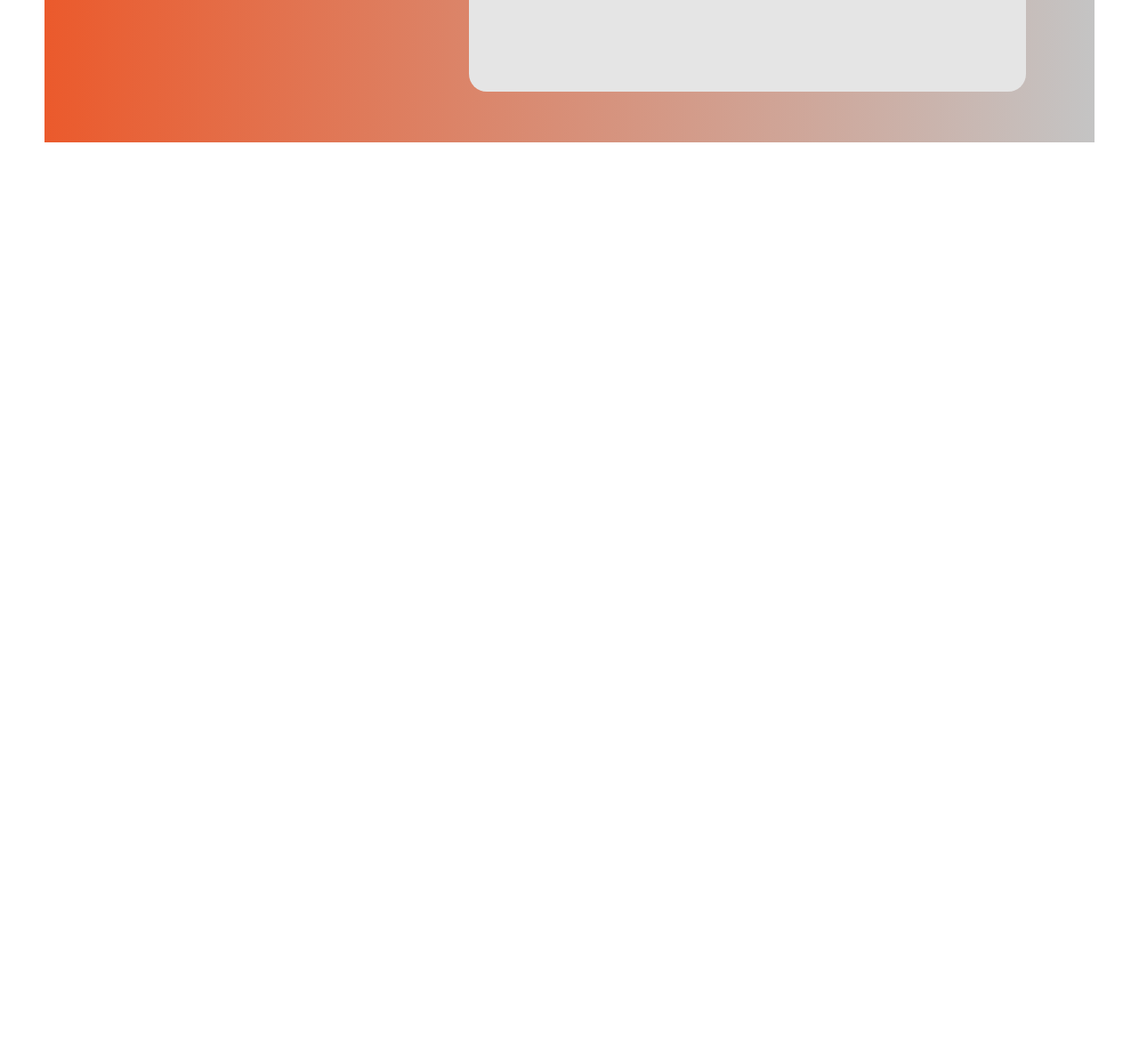
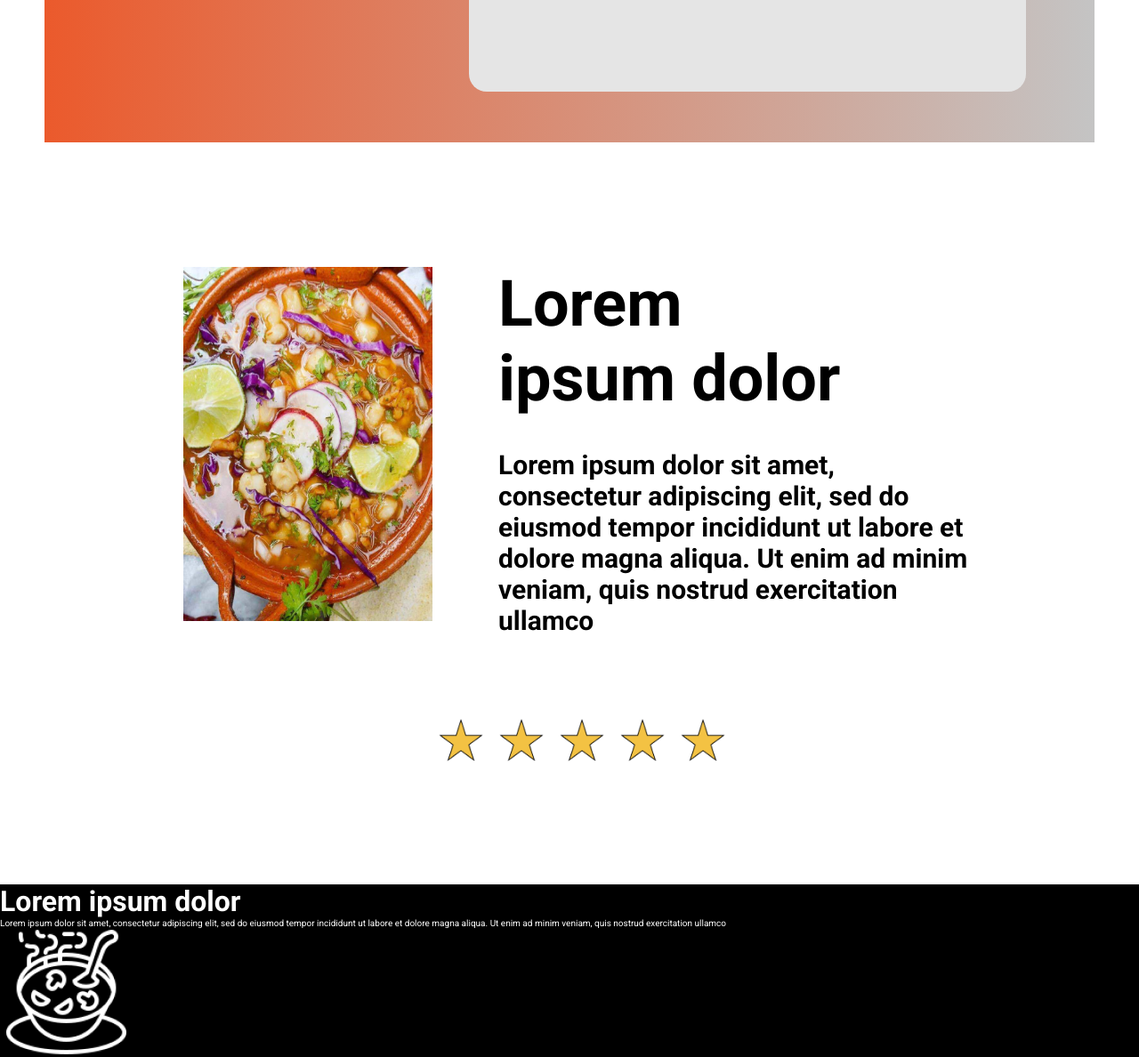
Before and after one commit to NiverMtz/tarea-generation-maquetacion1, a plain HTML site: page index.html in a window 1280 px wide. Shown: the part 3704-4892 px from the top of the page at 89% size. Before the commit the page ends 4004 px from the top, so only its background shows below. Drawn offline with Linux system fonts and the light colour scheme.

Commit message:
qualification

```diff
--- /dev/null
+++ b/css/footer.css
@@ -0,0 +1,4 @@
+.footer__content {
+    background-color: black;
+    color: white;
+}
--- /dev/null
+++ b/css/qualification.css
@@ -0,0 +1,43 @@
+.qualification {
+    padding-inline-end: 178px;
+    padding-inline-start: 206px;
+}
+
+.qualification__content {
+    display: flex;
+    margin-block-end: 93px;
+}
+
+.qualification__img {
+    width: 440px;
+    height: 398px;
+}
+
+.qualification__text {
+    margin-inline-start: 74px;
+}
+
+.qualification__text h3 {
+    max-width: 400px;
+    font-size: 72px;
+    line-height: 84px;
+    margin-block-end: 37px;
+}
+
+.qualification__text p {
+    width: 542px;
+    font-size: 30px;
+    font-weight: bold;
+    line-height: 35px;
+}
+
+.stars {
+    display: flex;
+    justify-content: center;
+    gap: 18px;
+    margin-block-end: 138px;
+}
+
+.stars img {
+    width: 50px;
+}
--- a/css/style.css
+++ b/css/style.css
@@ -8,6 +8,8 @@
 @import url(./first-section.css);
 @import url(./galery.css);
 @import url(./form.css);
+@import url(./qualification.css);
+@import url(./footer.css);
 
 html {
     box-sizing: border-box;
--- a/index.html
+++ b/index.html
@@ -109,6 +109,39 @@
           </form>
         </div>
       </section>
+      <section class="qualification">
+        <div class="qualification__content">
+          <div class="qualification__img fill">
+            <img src="./img/photo3.png" alt="pozole" />
+          </div>
+          <div class="qualification__text">
+            <h3>Lorem ipsum dolor</h3>
+            <p>
+              Lorem ipsum dolor sit amet, consectetur adipiscing elit, sed do
+              eiusmod tempor incididunt ut labore et dolore magna aliqua. Ut
+              enim ad minim veniam, quis nostrud exercitation ullamco
+            </p>
+          </div>
+        </div>
+        <div class="stars">
+          <img src="./img/star.png" alt="star" />
+          <img src="./img/star.png" alt="star" />
+          <img src="./img/star.png" alt="star" />
+          <img src="./img/star.png" alt="star" />
+          <img src="./img/star.png" alt="star" />
+        </div>
+      </section>
+      <footer class="footer">
+        <div class="footer__content">
+          <h3>Lorem ipsum dolor</h3>
+          <p>
+            Lorem ipsum dolor sit amet, consectetur adipiscing elit, sed do
+            eiusmod tempor incididunt ut labore et dolore magna aliqua. Ut enim
+            ad minim veniam, quis nostrud exercitation ullamco
+          </p>
+          <img src="./img/plato-footer.png" alt="" />
+        </div>
+      </footer>
     </main>
   </body>
 </html>
```
Also changed, not shown: img/plato-footer.png (added), img/star.png (added).
